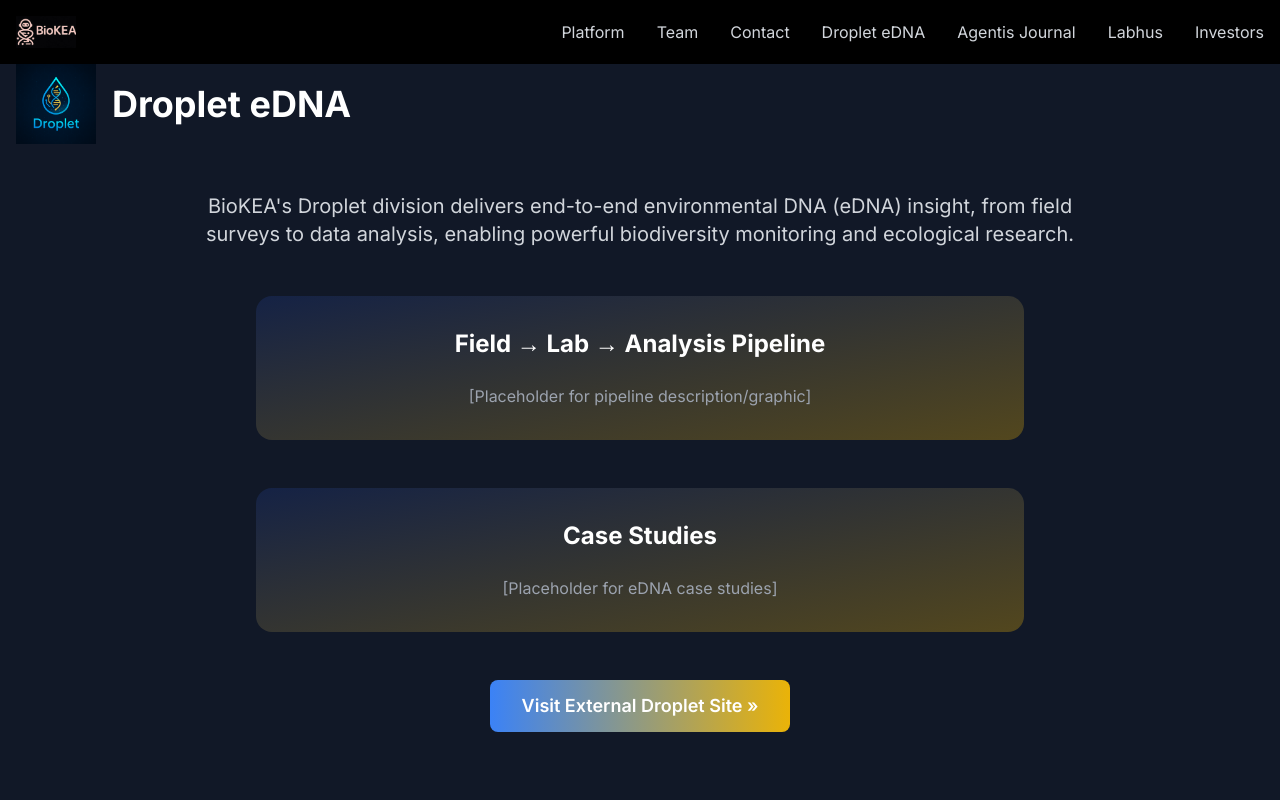
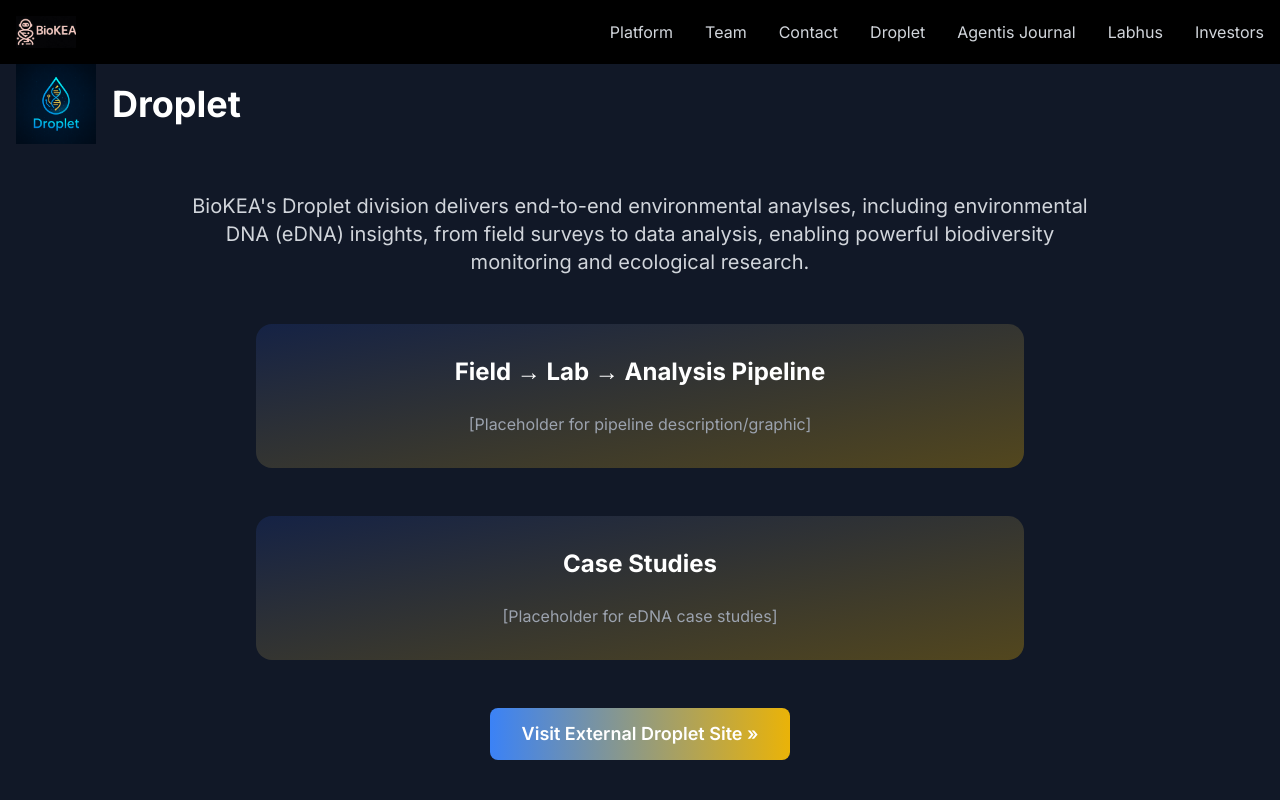
Before and after one commit to BioKEA/website, a Next.js app: page /droplet-edna in a window 1280 px wide. Shown: the top 800 px of the page. Built offline with nearby package versions, Linux system fonts and the light colour scheme.

Commit message:
Added general Droplet language

```diff
--- a/src/components/Navbar.tsx
+++ b/src/components/Navbar.tsx
@@ -28,7 +28,7 @@
               Contact
             </Link>
             <Link href="/droplet-edna" className="text-gray-300 hover:text-white transition-colors">
-              Droplet eDNA
+              Droplet
             </Link>
             <Link href="/agentis-journal" className="text-gray-300 hover:text-white transition-colors">
               Agentis Journal
@@ -82,7 +82,7 @@
             Contact
           </Link>
           <Link href="/droplet-edna" className="block px-3 py-2 text-gray-300 hover:text-white transition-colors">
-            Droplet eDNA
+            Droplet
           </Link>
           <Link href="/agentis-journal" className="block px-3 py-2 text-gray-300 hover:text-white transition-colors">
             Agentis Journal
--- a/src/pages/droplet-edna.tsx
+++ b/src/pages/droplet-edna.tsx
@@ -5,7 +5,7 @@
   return (
     <div className="min-h-screen bg-gray-900 text-white">
       <Head>
-        <title>Droplet eDNA - BioKEA</title>
+        <title>Droplet - BioKEA</title>
         <meta name="description" content="BioKEA's Droplet division offers end-to-end environmental DNA (eDNA) services." />
       </Head>
 
@@ -13,14 +13,14 @@
         <div className="flex items-center gap-4 mb-8">
           <img
             src="/assets/images/Pillar3-Droplet.png"
-            alt="Droplet eDNA Pillar Icon"
+            alt="Droplet Pillar Icon"
             className="h-20 w-auto" />
-          <h1 className="text-4xl font-bold">Droplet eDNA</h1>
+          <h1 className="text-4xl font-bold">Droplet</h1>
         </div>
 
         <div className="max-w-4xl mx-auto text-center mb-12 mt-12">
           <p className="text-xl text-gray-300">
-            BioKEA's Droplet division delivers end-to-end environmental DNA (eDNA) insight, from field surveys to data analysis, enabling powerful biodiversity monitoring and ecological research.
+          BioKEA's Droplet division delivers end-to-end environmental anaylses, including environmental DNA (eDNA) insights, from field surveys to data analysis, enabling powerful biodiversity monitoring and ecological research.
           </p>
         </div>
 
```
